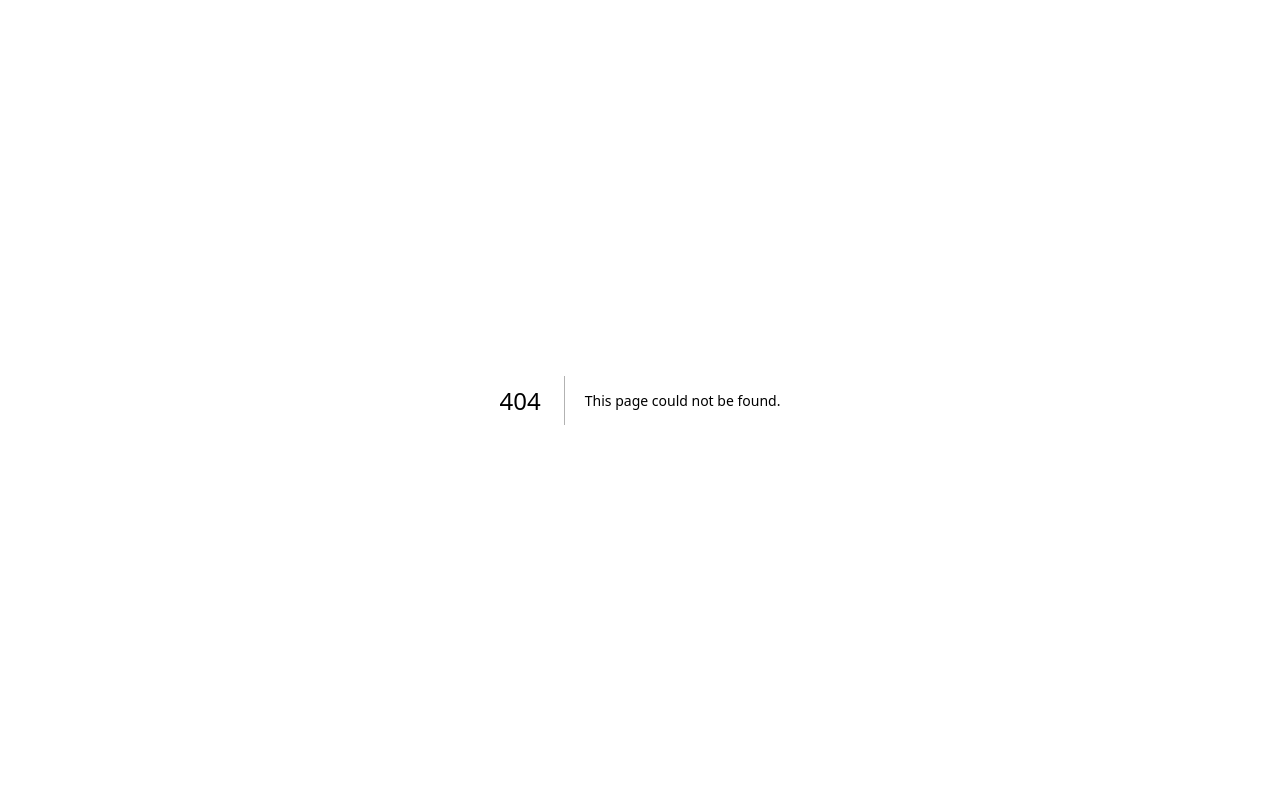
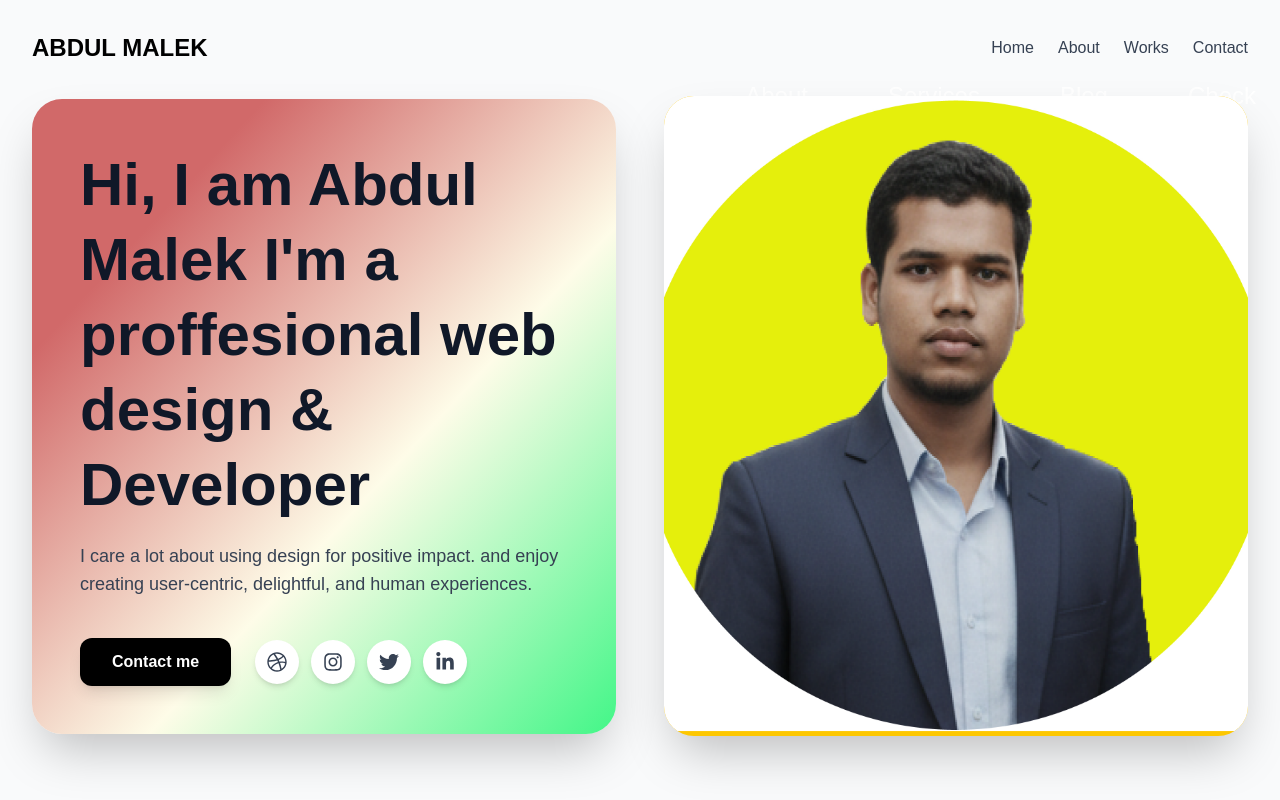
Before and after one commit to abdulmalekjillhazz/nextjs-project, a Next.js app: page /copyfile in a window 1280 px wide. Before the commit this address had no page. Built offline with nearby package versions, Linux system fonts and the light colour scheme.

Commit message:
layout file some changes

```diff
--- /dev/null
+++ b/app/copyfile/page.js
@@ -0,0 +1,99 @@
+// components/HeroSection.jsx
+'use client';
+
+import Image from 'next/image';
+import { FaDribbble, FaInstagram, FaTwitter, FaLinkedinIn } from 'react-icons/fa';
+
+// সোশ্যাল আইকন কম্পোনেন্ট
+const SocialIcon = ({ icon: Icon, href }) => (
+  <a
+    href={href}
+    target="_blank"
+    rel="noopener noreferrer"
+    className="p-3 bg-white rounded-full transition-colors duration-200 hover:bg-gray-100 shadow-md"
+    aria-label={Icon.name.replace('Fa', '')}
+  >
+    <Icon className="h-5 w-5 text-gray-700" />
+  </a>
+);
+
+const HeroSection = () => {
+  // ছবির মতো সূক্ষ্ম গ্র্যাডিয়েন্টের জন্য কাস্টম CSS
+  const gradientStyle = {
+    // সাদা (White) থেকে হালকা হলুদ/অ্যাম্বার (Yellow/Amber) রঙের গ্র্যাডিয়েন্ট
+    backgroundImage: 'linear-gradient(to right bottom, #d16969ff 20%, #fefce8 60%, #04f560be 100%)',
+  };
+
+  return (
+    <div className="min-h-screen bg-gray-50 p-4 md:p-8">
+
+      {/* Header / Navigation */}
+      <header className="flex justify-between items-center max-w-7xl mx-auto mb-8">
+        <div className="text-2xl font-extrabold text-black">ABDUL MALEK</div>
+        <nav className="hidden md:block">
+          {['Home', 'About', 'Works', 'Contact'].map((item) => (
+            <a
+              key={item}
+              href={`#${item.toLowerCase()}`}
+              className="ml-6 text-gray-700 hover:text-black font-medium transition-colors"
+            >
+              {item}
+            </a>
+          ))}
+        </nav>
+      </header>
+
+      {/* Main Content Grid */}
+      <main className="max-w-7xl mx-auto grid grid-cols-1 lg:grid-cols-2 gap-6 lg:gap-12 min-h-[80vh] items-center">
+
+        {/* Left Content Box (Gradient Background) */}
+        <section
+          className="p-8 md:p-12 flex flex-col justify-center rounded-[30px] shadow-2xl min-h-[500px]"
+          style={gradientStyle}
+        >
+          <h1 className="text-4xl md:text-5xl lg:text-6xl font-extrabold mb-5 leading-tight text-gray-900">
+            Hi, I am Abdul Malek I'm a proffesional web design & Developer
+          </h1>
+
+          <p className="text-lg text-gray-700 mb-10 max-w-xl">
+            I care a lot about using design for positive impact. and enjoy creating user-centric, delightful, and human experiences.
+          </p>
+
+          {/* Contact Button and Social Icons */}
+          <div className="flex flex-col sm:flex-row items-start sm:items-center space-y-4 sm:space-y-0 sm:space-x-6">
+
+            <button className="px-8 py-3 bg-black text-white rounded-xl font-semibold hover:bg-gray-800 transition-colors shadow-lg">
+              Contact me
+            </button>
+
+            {/* Social Icons List */}
+            <div className="flex space-x-3">
+              <SocialIcon icon={FaDribbble} href="#" />
+              <SocialIcon icon={FaInstagram} href="#" />
+              <SocialIcon icon={FaTwitter} href="#" />
+              <SocialIcon icon={FaLinkedinIn} href="#" />
+            </div>
+          </div>
+        </section>
+
+        {/* Right Image Box (Solid Yellow Background) */}
+        <section
+          className="bg-yellow-400 rounded-[30px] overflow-hidden shadow-2xl hidden lg:block h-full relative"
+          style={{ minHeight: '500px' }}
+        >
+          {/* Next.js-এর অপটিমাইজেশনের জন্য next/image কম্পোনেন্ট ব্যবহার করা হলো */}
+          <Image
+            src="/profile.png" // ⚠️ আপনার ছবিটি public/images/ ফোল্ডারে রাখতে হবে
+            alt="ABDUL MALEK DESIGNER"
+            fill // পুরো কন্টেইনার কাভার করার জন্য
+            priority // দ্রুত লোডিং নিশ্চিত করার জন্য
+            className="object-cover object-center"
+          />
+        </section>
+
+      </main>
+    </div>
+  );
+};
+
+export default HeroSection;
--- a/app/layout.js
+++ b/app/layout.js
@@ -1,3 +1,4 @@
+import Link from "next/link";
 import { Geist, Geist_Mono } from "next/font/google";
 import "./globals.css";
 
@@ -22,7 +23,12 @@ export default function RootLayout({ children }) {
       <body
         className={`${geistSans.variable} ${geistMono.variable} antialiased`}
       >
-        {children}
+              <nav className ="absolute top-20 right-6 flex gap-20 text-2xl font-medium">
+  <Link href="/about" className ="no-underline text-white hover:text-gray-400 transition duration-200">About</Link>
+  <Link href="/services" className ="no-underline text-white hover:text-gray-400 transition duration-200">Services</Link>
+  <Link href="/blog" className ="no-underline text-white hover:text-gray-400 transition duration-200">Blog</Link>
+  <Link href="/copyfile" className ="no-underline text-white hover:text-gray-400 transition duration-200">Check</Link>
+</nav> {children}
       </body>
     </html>
   );
--- a/app/page.js
+++ b/app/page.js
@@ -5,14 +5,8 @@ export default function Home() {
   return (
     <main className="min-h-screen bg-black text-white flex flex-col items-center justify-center px-6">
       {/* Navigation */}
-      <nav className ="absolute top-20 right-6 flex gap-30 text-4xl font-medium">
-  <Link href="/about" className ="no-underline text-white hover:text-gray-400 transition duration-200">About</Link>
-  <Link href="/services" className ="no-underline text-white hover:text-gray-400 transition duration-200">Services</Link>
-  <Link href="/blog" className ="no-underline text-white hover:text-gray-400 transition duration-200">Blog</Link>
-</nav>
 
-
-      {/* Hero Section */}
+       {/* Hero Section */}
       <section className="text-center flex flex-col items-center gap-6">
 
         <p className="text-gray-300 md:text-lg">
```
Also changed, not shown: package.json (+5 -4 lines), 2 other files (tests, documents, lock files or other folders).
